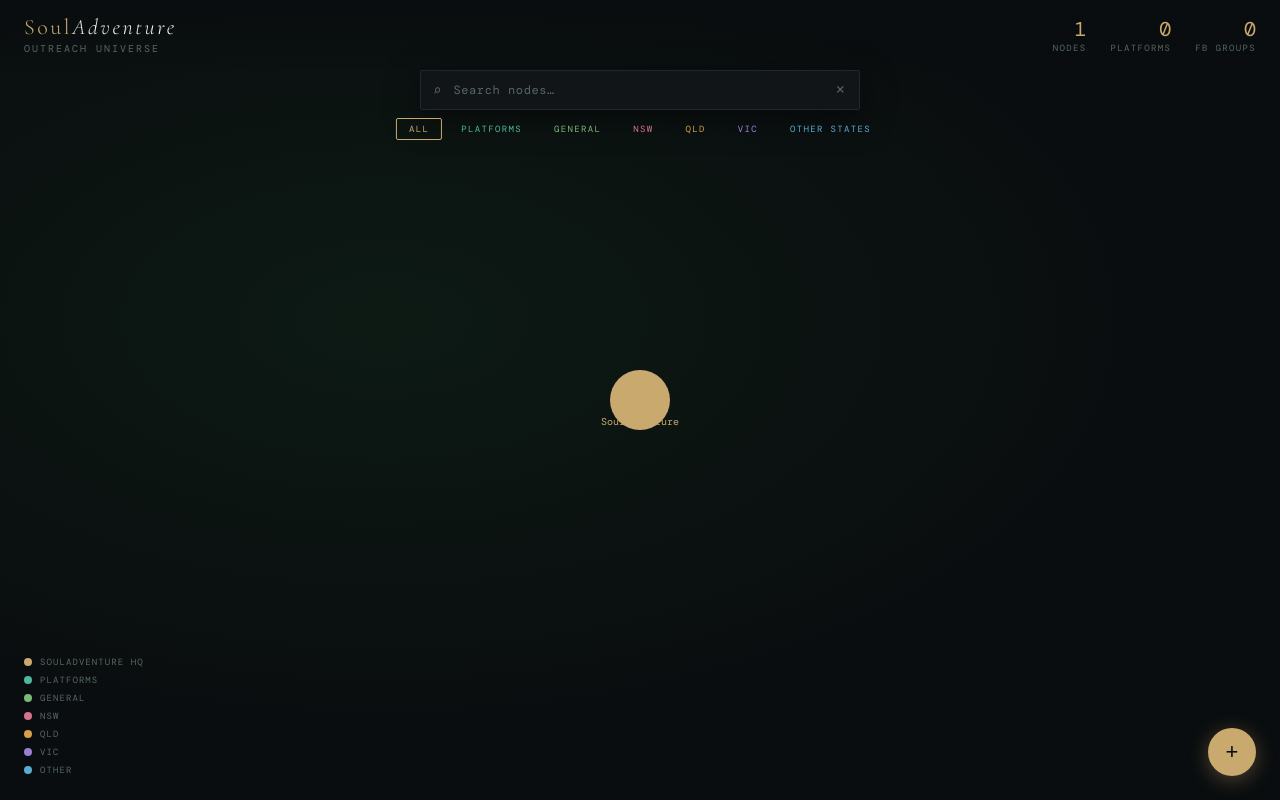
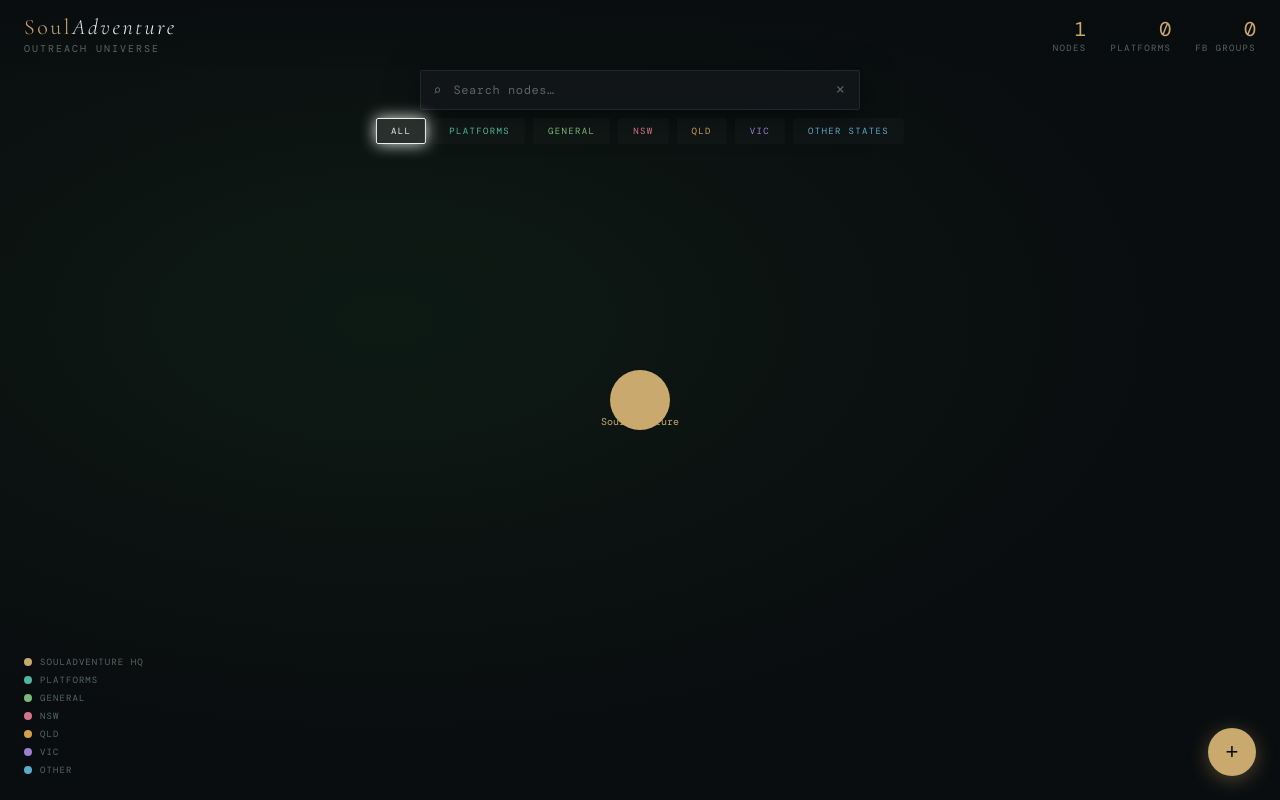
Before and after one commit to viva-coder/souladventure-outreach-platforms, a Flask app: page / in a window 1280 px wide. Run offline with Flask 3, Linux system fonts and the light colour scheme; data that the repository does not hold is empty; some libraries are stand-ins or nearby versions; some web fonts are replaced.

Commit message:
Update index.html

```diff
--- a/templates/index.html
+++ b/templates/index.html
@@ -91,23 +91,35 @@
   #filters {
     position: fixed; top: 118px; left: 50%; transform: translateX(-50%);
     z-index: 100;
-    display: flex; gap: 6px; flex-wrap: wrap; justify-content: center;
+    display: flex; gap: 8px; flex-wrap: wrap; justify-content: center;
   }
   .pill {
-    padding: 4px 12px; border-radius: 2px;
+    padding: 6px 14px; border-radius: 2px;
     font-family: 'DM Mono', monospace; font-size: 9px;
     letter-spacing: 0.15em; text-transform: uppercase;
     cursor: pointer; border: 1px solid transparent;
-    transition: all 0.2s; user-select: none;
+    transition: all 0.3s;
+    user-select: none;
+    background: rgba(255, 255, 255, 0.02);
   }
-  .pill.active, .pill:hover { border-color: currentColor; }
+  .pill:hover { border-color: currentColor; background: rgba(255, 255, 255, 0.05); }
+
+  /* ACTIVE GLOW EFFECT */
+  .pill.active {
+    background: rgba(255, 255, 255, 0.12);
+    border-color: currentColor;
+    box-shadow: 0 0 15px currentColor;
+    color: var(--text-bright) !important;
+  }
+
+  /* PILL COLORS */
   .pill[data-cat="all"] { color: var(--gold); }
   .pill[data-cat="platform"] { color: var(--teal); }
-  .pill[data-cat="fb_general"] { color: var(--lime); }
-  .pill[data-cat="fb_nsw"] { color: var(--rose); }
-  .pill[data-cat="fb_qld"] { color: var(--amber); }
-  .pill[data-cat="fb_vic"] { color: var(--lavender); }
-  .pill[data-cat="fb_other"] { color: var(--sky); }
+  .pill[data-cat="general"] { color: var(--lime); }
+  .pill[data-cat="nsw"] { color: var(--rose); }
+  .pill[data-cat="qld"] { color: var(--amber); }
+  .pill[data-cat="vic"] { color: var(--lavender); }
+  .pill[data-cat="other"] { color: var(--sky); }
 
   /* LEGEND */
   #legend {
@@ -264,7 +276,7 @@
 <div id="toast"></div>
 
 <script>
-const COLOR = { center: '#c9a96e', platform: '#4db89e', fb_general: '#7db87a', fb_nsw: '#d4748a', fb_qld: '#d4a04a', fb_vic: '#9b7fd4', fb_other: '#5aaccf' };
+const COLOR = { center: '#c9a96e', platform: '#4db89e', general: '#7db87a', nsw: '#d4748a', qld: '#d4a04a', vic: '#9b7fd4', other: '#5aaccf' };
 let allNodes = [], simulation, svg, g, linkSel, nodeSel, activeFilter = 'all', searchTerm = '';
 
 async function loadNodes() {
@@ -279,7 +291,7 @@ async function loadNodes() {
 function updateStats() {
   document.getElementById('stat-nodes').textContent = allNodes.length + 1;
   document.getElementById('stat-platforms').textContent = allNodes.filter(n => n.category === 'platform').length;
-  document.getElementById('stat-groups').textContent = allNodes.filter(n => n.category.startsWith('fb_')).length;
+  document.getElementById('stat-groups').textContent = allNodes.filter(n => n.category !== 'platform' && n.category !== 'center').length;
 }
 
 function buildGraph() {
@@ -310,8 +322,8 @@ function buildGraph() {
     .on('mouseover', (e, d) => { if(d.id !== 'center') showTooltip(e, d); })
     .on('mouseout', hideTooltip);
 
-  nodeG.append('circle').attr('r', d => d.id === 'center' ? 30 : 8).attr('fill', d => COLOR[d.category]);
-  nodeG.append('text').attr('dy', 25).attr('text-anchor', 'middle').attr('fill', d => COLOR[d.category]).text(d => d.name).style('font-size', '10px');
+  nodeG.append('circle').attr('r', d => d.id === 'center' ? 30 : 8).attr('fill', d => COLOR[d.category] || '#666');
+  nodeG.append('text').attr('dy', 25).attr('text-anchor', 'middle').attr('fill', d => COLOR[d.category] || '#666').text(d => d.name).style('font-size', '10px');
 
   simulation.on('tick', () => {
     linkSel.attr('x1', d => d.source.x).attr('y1', d => d.source.y).attr('x2', d => d.target.x).attr('y2', d => d.target.y);
@@ -327,6 +339,7 @@ function openPanel(d) {
   document.getElementById('field-url').value = d.url || '';
   document.getElementById('field-members').value = d.members || '';
   document.getElementById('field-notes').value = d.notes || '';
+  document.getElementById('btn-link').href = d.url || '#';
   document.getElementById('panel').classList.add('open');
 }
 
@@ -339,8 +352,8 @@ document.getElementById('btn-save').onclick = async () => {
     members: document.getElementById('field-members').value,
     notes: document.getElementById('field-notes').value
   };
-  const method = id && id !== 'undefined' ? 'PUT' : 'POST';
-  const url = id && id !== 'undefined' ? `/api/nodes/${id}` : '/api/nodes';
+  const method = id && id !== '' ? 'PUT' : 'POST';
+  const url = id && id !== '' ? `/api/nodes/${id}` : '/api/nodes';
   await fetch(url, { method, headers: {'Content-Type': 'application/json'}, body: JSON.stringify(payload) });
   document.getElementById('panel').classList.remove('open');
   loadNodes();
@@ -358,15 +371,20 @@ document.getElementById('btn-delete').onclick = async () => {
 document.getElementById('add-btn').onclick = () => {
   document.getElementById('field-id').value = '';
   document.getElementById('field-name').value = '';
+  document.getElementById('field-category').value = 'general';
   document.getElementById('panel-title').textContent = 'New Node';
   document.getElementById('panel').classList.add('open');
 };
 
 document.getElementById('search-input').oninput = e => { searchTerm = e.target.value; buildGraph(); };
+document.getElementById('search-clear').onclick = () => { document.getElementById('search-input').value = ''; searchTerm = ''; buildGraph(); };
 document.getElementById('panel-close').onclick = () => document.getElementById('panel').classList.remove('open');
+
 document.querySelectorAll('.pill').forEach(p => p.onclick = () => {
   document.querySelectorAll('.pill').forEach(pill => pill.classList.remove('active'));
-  p.classList.add('active'); activeFilter = p.dataset.cat; buildGraph();
+  p.classList.add('active');
+  activeFilter = p.dataset.cat;
+  buildGraph();
 });
 
 function dragStarted(e, d) { if (!e.active) simulation.alphaTarget(0.3).restart(); d.fx = d.x; d.fy = d.y; }
```
Also changed, not shown: other parts of templates/index.html (+11 -11 lines).
